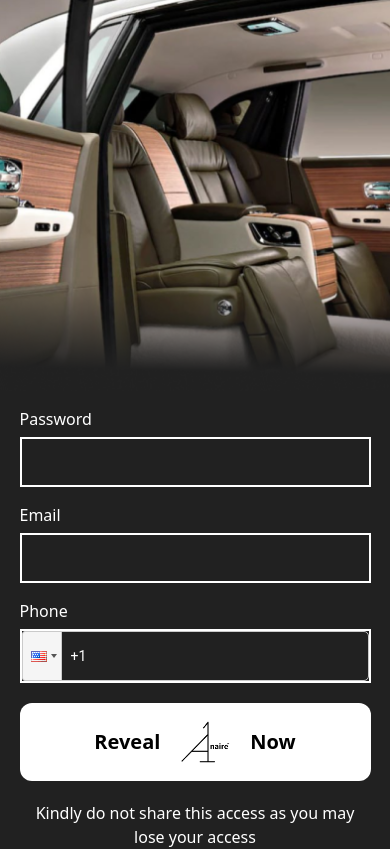
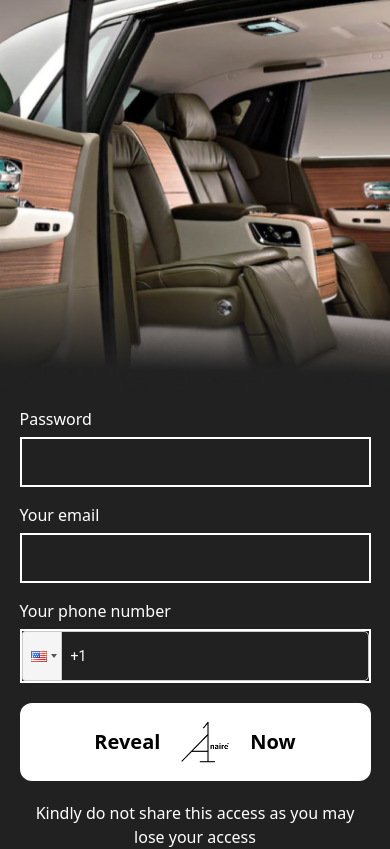
Before and after one commit to TheAfricanNerd/a1naire, a React (Vite) app: page / in a window 390 px wide. Built offline with nearby package versions, Linux system fonts and the light colour scheme; no server answers; the database is empty.

Commit message:
update: phone and email lable updated

```diff
--- a/src/components/auth/index.tsx
+++ b/src/components/auth/index.tsx
@@ -80,7 +80,7 @@ const Auth = ({ handleChange, handleSubmit, error, loading }: IAuth) => {
                 className={`my-4 block text-white ${error && "text-red-500"}`}
                 style={{ marginBottom: "6px" }}
               >
-                Email
+                Your email
               </label>
               <input
                 style={{ height: "50px", paddingInline: "10px" }}
@@ -98,7 +98,7 @@ const Auth = ({ handleChange, handleSubmit, error, loading }: IAuth) => {
                 className={`my-4 block text-white ${error && "text-red-500"}`}
                 style={{ marginBottom: "6px" }}
               >
-                Phone
+                Your phone number
               </label>
 
               <PhoneInput
```
